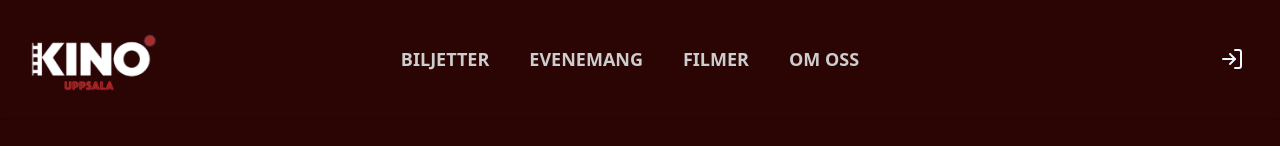
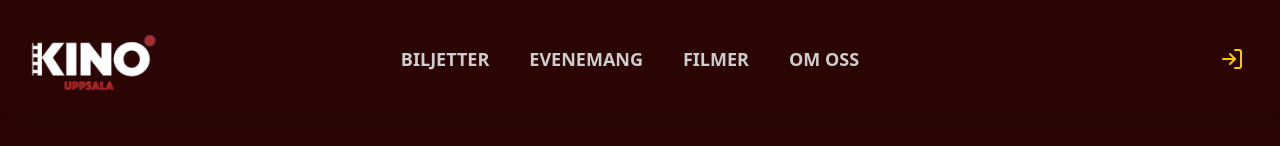
Before and after one commit to alfredbrannare/kino-nextjs-app, a Next.js app: page / in a window 1280 px wide. Shown: the top 146 px of the page. Built offline with nearby package versions, Linux system fonts and the light colour scheme; no server answers; the database is empty.

Commit message:
redesign: memper page and icon's styling

```diff
--- a/src/app/membership/page.jsx
+++ b/src/app/membership/page.jsx
@@ -23,7 +23,7 @@ export default function MembershipPage() {
     <div className="min-h-screen flex justify-center items-center bg-[#2B0404] md:flex-row space-x-6">
       <div>
 
-        <h1 className="text-xl font-semibold text-white mb-4">{`Aktuell medlemsnivå: ${userData?.role}`}</h1>
+        <h1 className="text-xl font-semibold text-white mb-4">{`Aktuell medlemsnivå: ${userData?.role==='user' ? 'Filmguru' : 'Admin'}`}</h1>
 
         <div className="bg-white p-8 rounded-lg shadow-lg w-full">
           <div className="flex justify-end items-center space-x-4 mb-4">
--- a/src/components/Header.jsx
+++ b/src/components/Header.jsx
@@ -54,7 +54,7 @@ const Header = () => {
           ) : !isLoggedIn ? (
             <Login />
           ) : (
-            <Link href="/membership" className="text-lg font-bold"><UserRoundPen className='hover:scale-110 mr-5' /></Link>
+            <Link href="/membership" className="text-lg font-bold "><UserRoundPen className='hover:scale-110 mr-5 text-yellow-400' /></Link>
             // <button onClick={logout} className="btn hover:scale-110">Logout</button>
           )}
         </div>
--- a/src/components/Login.jsx
+++ b/src/components/Login.jsx
@@ -64,7 +64,7 @@ const Login = () => {
     return (
         <div>
               <LogIn
-                className="hover:scale-110"
+                className="hover:scale-110 text-yellow-400"
                 onClick={() => setOpen(true)}
                 />
             {/* LOGIN */}
```
